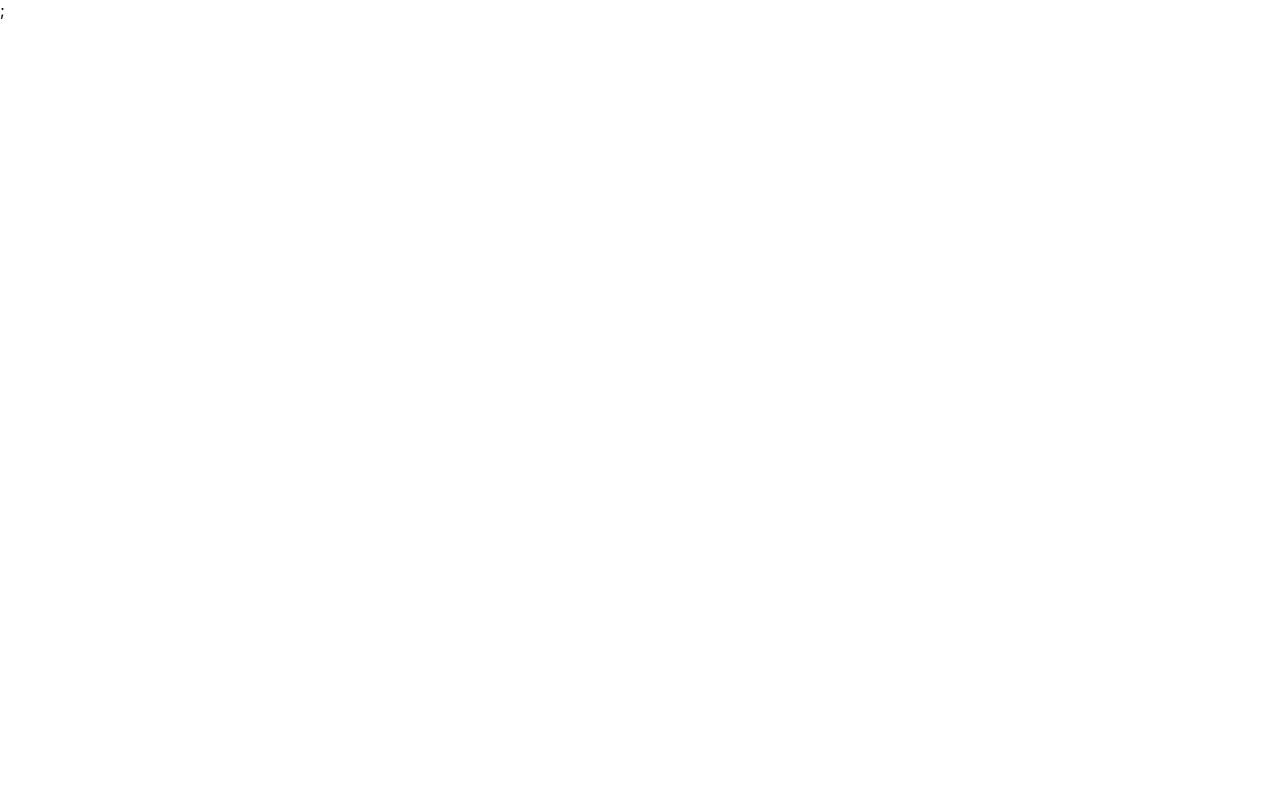
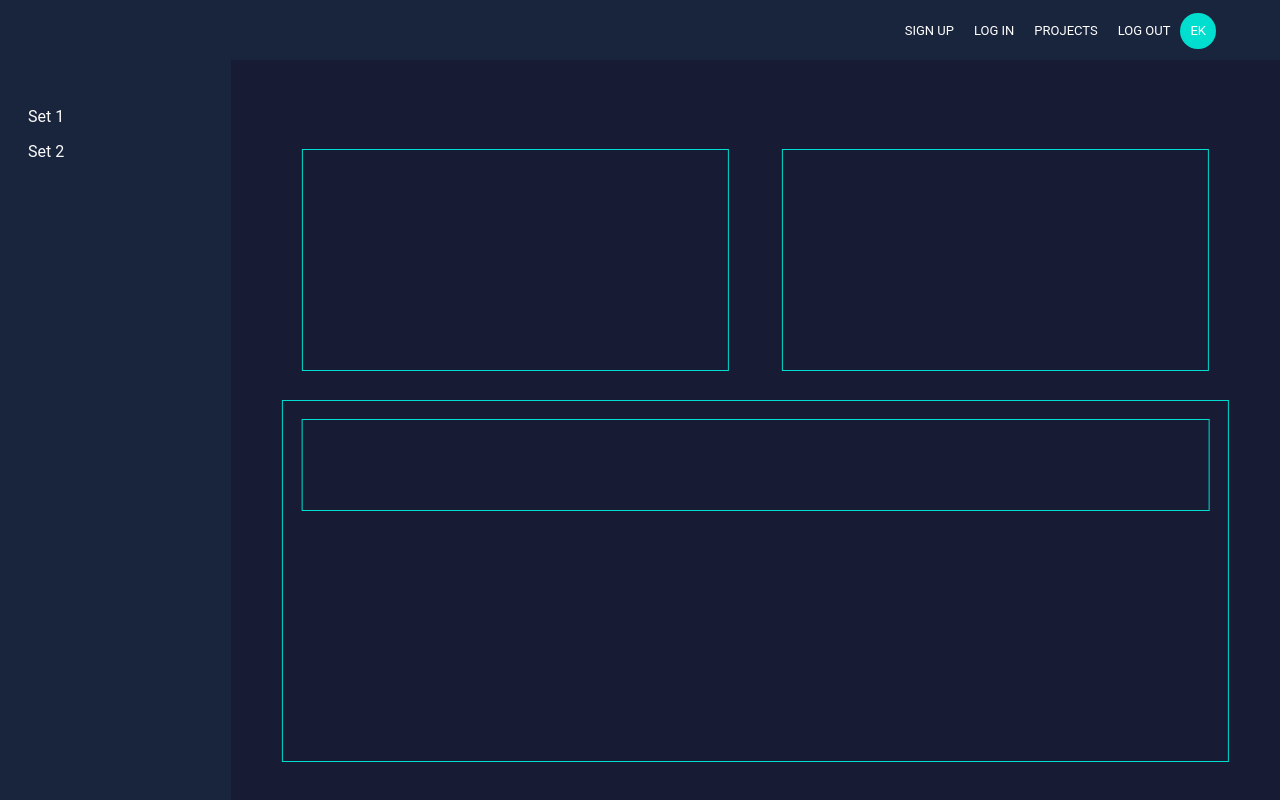
Before and after one commit to edgarkiljak/React-Redux-D3, a React (Create React App) app: page / in a window 1280 px wide. Shown: the top 800 px of the page. Built offline with nearby package versions, Linux system fonts and the light colour scheme.

Commit message:
setting up an initial layout

```diff
--- a/package.json
+++ b/package.json
@@ -31,6 +31,7 @@
       "last 1 chrome version",
       "last 1 firefox version",
       "last 1 safari version"
-    ]
+    ],
+    "homepage": "."
   }
 }
--- a/src/App.css
+++ b/src/App.css
@@ -1,18 +1,11 @@
-.App {
-  text-align: center;
+html {
+  font-size: 100%;
 }
 
-.App-header {
-  background-color: #282c34;
-  min-height: 100vh;
-  display: flex;
-  flex-direction: column;
-  align-items: center;
-  justify-content: center;
-  font-size: calc(10px + 2vmin);
-  color: white;
+body {
+  margin: 0;
+  padding: 0;
+  font-family: Roboto, sans-serif;
+  font-size: 1rem;
+  line-height: 1.5;
 }
-
-.App-link {
-  color: #61dafb;
-}
--- a/src/App.js
+++ b/src/App.js
@@ -1,11 +1,16 @@
 import React from 'react';
 import { BrowserRouter } from 'react-router-dom';
 import './App.css';
+import Navbar from './Components/layout/Navbar';
+import Dashboard from './Components/dashboard/Dashboard';
 
 const App = () => {
   return (
     <BrowserRouter>
-      <div className="App"></div>;
+      <div className="App">
+        <Navbar />
+        <Dashboard />
+      </div>
     </BrowserRouter>
   );
 };
--- a/src/Components/dashboard/Dashboard.js
+++ b/src/Components/dashboard/Dashboard.js
@@ -0,0 +1,35 @@
+import React, { Component } from 'react';
+import './styles/index.css';
+import { NavLink } from 'react-router-dom';
+
+export default class Dashboard extends Component {
+  render() {
+    return (
+      <div className="dashboard-container">
+        <div className="dashboard-side">
+          <div className="dashboard-side-item-container">
+            <NavLink to="/" className="dashboard-side-item">
+              Set 1
+            </NavLink>
+            <NavLink to="/" className="dashboard-side-item">
+              Set 2
+            </NavLink>
+          </div>
+        </div>
+        <div className="dashboard-main">
+          <div className="dashboard-main-top">
+            <div className="dashboard-main-top-item-container">
+              <div className="dashboard-main-top-item dashboard-main-top-item-1"></div>
+              <div className="dashboard-main-top-item dashboard-main-top-item-2"></div>
+            </div>
+          </div>
+          <div className="dashboard-main-bottom">
+            <div className="dashboard-main-bottom-item-container">
+              <div className="dashboard-main-bottom-item"></div>
+            </div>
+          </div>
+        </div>
+      </div>
+    );
+  }
+}
--- /dev/null
+++ b/src/Components/dashboard/styles/index.css
@@ -0,0 +1,128 @@
+.dashboard-container {
+  display: flex;
+}
+
+.dashboard-side {
+  position: relative;
+  top: 0;
+  left: 0;
+  width: 22%;
+  height: 100vh;
+  display: flex;
+  flex-direction: column;
+  /* background-color: #0b0d20; */
+  /* background-color: #000000; */
+  background-color: #19253d;
+}
+
+.dashboard-side-item p {
+  color: #fafafa;
+}
+
+a {
+  color: #fafafa;
+  text-decoration: none;
+  border-bottom: solid 1px transparent;
+  padding: 5px;
+}
+
+a:hover {
+  color: #00ded0;
+  text-decoration: none;
+  border-bottom: solid 1px transparent;
+  padding: 5px;
+}
+
+.dashboard-side-item-container {
+  position: absolute;
+  display: flex;
+  flex-direction: column;
+  top: 5%;
+  left: 10%;
+}
+.dashboard-main {
+  display: flex;
+  width: 100%;
+  height: 100vh;
+  position: relative;
+  flex-direction: column;
+}
+.dashboard-main-top {
+  /* background-color: #1e3e72; */
+  background-color: #171b34;
+  width: 100%;
+  height: 50vh;
+  left: 0;
+  flex: 1 2;
+  display: flex;
+  flex-direction: row;
+  align-items: flex-start;
+}
+
+.dashboard-main-top-item-container {
+  width: 90%;
+  height: 100%;
+  position: relative;
+  top: 0;
+  left: 50%;
+  transform: translateX(-50%);
+}
+.dashboard-main-top-item-1 {
+  width: 45%;
+  height: 55%;
+  top: 50%;
+  left: 2%;
+  transform: translateY(-50%);
+  position: absolute;
+  border: 1px solid #00ded0;
+}
+.dashboard-main-top-item-2 {
+  width: 45%;
+  height: 55%;
+  top: 50%;
+  right: 2%;
+  transform: translateY(-50%);
+  position: absolute;
+  border: 1px solid #00ded0;
+}
+
+.dashboard-main-bottom {
+  /* background-color: #1e3e72; */
+  background-color: #171b34;
+  width: 100%;
+  height: 50vh;
+  left: 0;
+  flex: 1 2;
+  display: flex;
+  flex-direction: row;
+  align-items: flex-start;
+}
+
+.dashboard-main-bottom-item-container {
+  width: 90%;
+  height: 90%;
+  margin-top: -60px;
+  left: 50%;
+  transform: translateX(-50%);
+  border: 1px solid #00ded0;
+  position: relative;
+}
+
+.dashboard-main-bottom-item {
+  width: 96%;
+  height: 25%;
+  top: 5%;
+  left: 50%;
+  transform: translateX(-50%);
+  border: 1px solid #00ded0;
+  position: relative;
+}
+
+@media (max-width: 700px) {
+  .dashboard-side {
+    width: 22%;
+  }
+  a {
+    font-size: 13px;
+  }
+}
--- a/src/Components/layout/Navbar.js
+++ b/src/Components/layout/Navbar.js
@@ -1,9 +1,18 @@
 import React from 'react';
+import { Link } from 'react-router-dom';
+import './styles/index.css';
+import SignedIn from './SignedIn';
+import SignedOut from './SignedOut';
 
 const Navbar = () => {
   return (
     <div className="nav">
-      <div className="nav-wrapper"></div>
+      <div className="nav-wrapper">
+        <div className="container">
+          <SignedIn />
+          <SignedOut />
+        </div>
+      </div>
     </div>
   );
 };
--- a/src/Components/layout/SignedIn.js
+++ b/src/Components/layout/SignedIn.js
@@ -0,0 +1,23 @@
+import React from 'react';
+import { NavLink } from 'react-router-dom';
+import './styles/index.css';
+
+const SignedIn = () => {
+  return (
+    <ul className="right">
+      <li>
+        <NavLink to="/" className="avatar">
+          EK
+        </NavLink>
+      </li>
+      <li>
+        <NavLink to="/">LOG OUT</NavLink>
+      </li>
+      <li>
+        <NavLink to="/">PROJECTS</NavLink>
+      </li>
+    </ul>
+  );
+};
+
+export default SignedIn;
--- a/src/Components/layout/SignedOut.js
+++ b/src/Components/layout/SignedOut.js
@@ -0,0 +1,18 @@
+import React from 'react';
+import { NavLink } from 'react-router-dom';
+import './styles/index.css';
+
+const SignedOut = () => {
+  return (
+    <ul className="right">
+      <li>
+        <NavLink to="/">LOG IN</NavLink>
+      </li>
+      <li>
+        <NavLink to="/">SIGN UP</NavLink>
+      </li>
+    </ul>
+  );
+};
+
+export default SignedOut;
--- /dev/null
+++ b/src/Components/layout/styles/index.css
@@ -0,0 +1,80 @@
+.nav {
+  height: 60px;
+  /* background-color: #0b0d20; */
+  /* background-color: #000000; */
+  background-color: #19253d;
+  width: 100%;
+  position: relative;
+  top: 0;
+  left: 0;
+  z-index: 1;
+}
+
+.nav-wrapper {
+  left: 50%;
+  position: absolute;
+  width: 90%;
+  height: 100%;
+  transform: translateX(-50%);
+}
+
+.container {
+  position: absolute;
+  text-align: center;
+  top: 50%;
+  transform: translateY(-50%);
+  right: 0;
+  width: 60%;
+}
+
+ul {
+  margin: 0;
+  padding: 0;
+}
+ul li {
+  list-style: none;
+  float: right;
+}
+
+ul li a {
+  color: white;
+  text-decoration: none;
+  border-bottom: solid 1px transparent;
+  padding: 10px;
+  font-size: 13px;
+}
+
+ul li a:hover {
+  color: #00ded0;
+  text-decoration: none;
+  border-bottom: solid 1px transparent;
+  padding: 10px;
+}
+
+.avatar {
+  background-color: #00ded0;
+  border-radius: 100%;
+}
+.avatar:hover {
+  color: white !important;
+}
+
+@media (max-width: 700px) {
+  .dashboard-side {
+    width: 90%;
+  }
+
+  ul li a {
+    font-size: 9px;
+  }
+}
+
+@media (max-width: 400px) {
+  .container {
+    width: 90%;
+  }
+
+  ul li a {
+    font-size: 8px;
+  }
+}
--- a/src/index.css
+++ b/src/index.css
@@ -6,8 +6,3 @@ body {
   -webkit-font-smoothing: antialiased;
   -moz-osx-font-smoothing: grayscale;
 }
-
-code {
-  font-family: source-code-pro, Menlo, Monaco, Consolas, 'Courier New',
-    monospace;
-}
```
